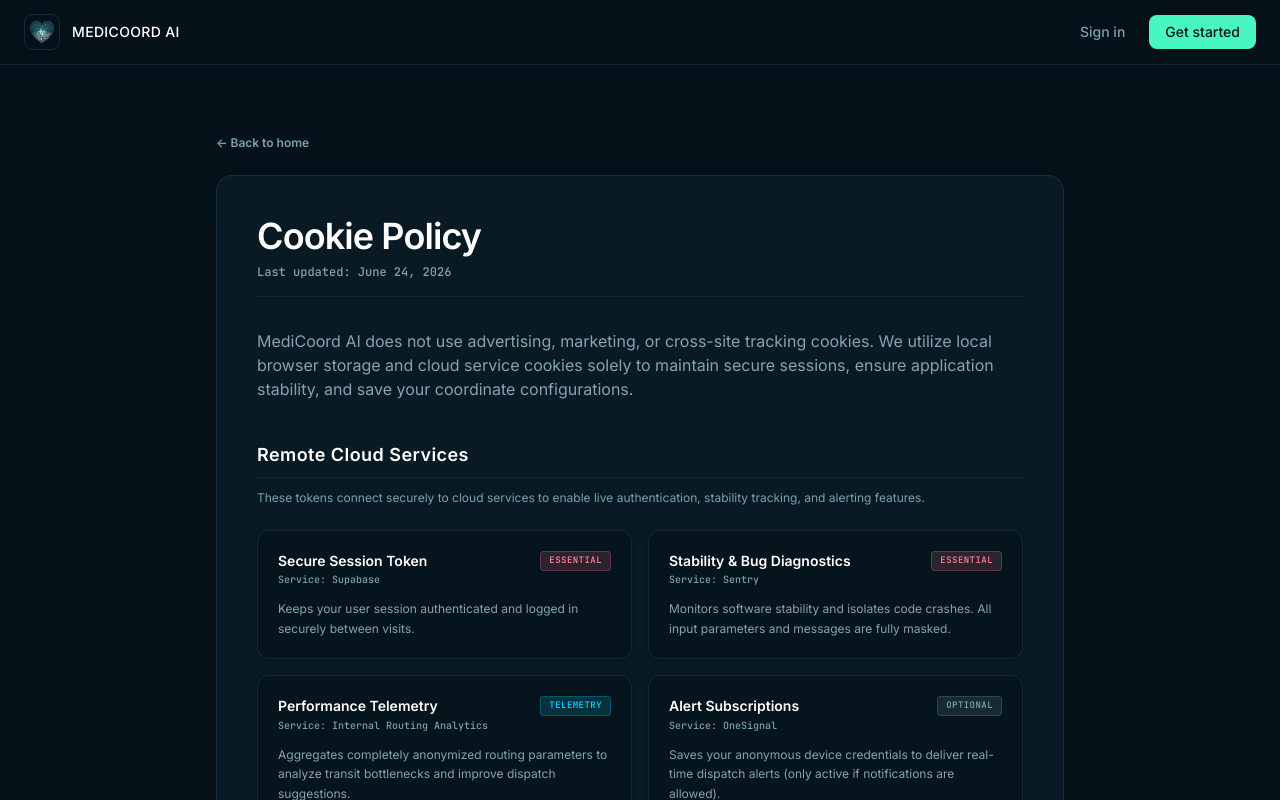
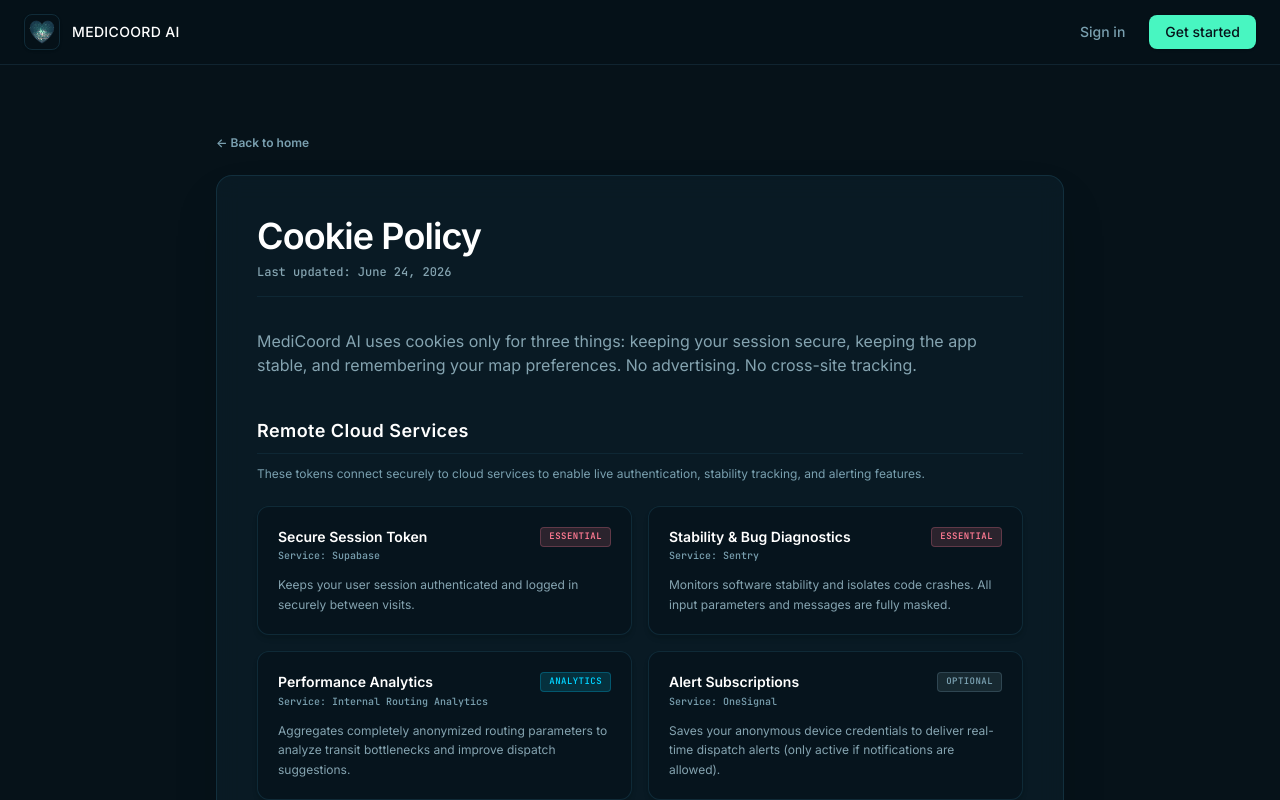
Before and after one commit to Maester-Khris/ai-healthtech-coordinator, a React (Vite) app in the folder webapp/: page /cookies in a window 1280 px wide. Shown: the top 800 px of the page. Built offline with nearby package versions, Linux system fonts and the light colour scheme; no server answers.

Commit message:
copy(legal): patient-first copy for privacy, cookies, and data disclosure pages

```diff
--- a/webapp/src/pages/CookiesPage.tsx
+++ b/webapp/src/pages/CookiesPage.tsx
@@ -17,9 +17,9 @@ export default function CookiesPage() {
       desc: 'Monitors software stability and isolates code crashes. All input parameters and messages are fully masked.'
     },
     {
-      name: 'Performance Telemetry',
+      name: 'Performance Analytics',
       service: 'Internal Routing Analytics',
-      badge: 'Telemetry',
+      badge: 'Analytics',
       badgeClass: 'bg-[#00D2FF]/15 text-[#00D2FF] border-[#00D2FF]/25',
       desc: 'Aggregates completely anonymized routing parameters to analyze transit bottlenecks and improve dispatch suggestions.'
     },
@@ -56,9 +56,8 @@ export default function CookiesPage() {
   return (
     <LegalPageLayout title="Cookie Policy" lastUpdated="June 24, 2026">
       <p className="text-sm md:text-body-md text-[#85A4B1] leading-relaxed">
-        MediCoord AI does not use advertising, marketing, or cross-site tracking cookies.
-        We utilize local browser storage and cloud service cookies solely to maintain secure sessions,
-        ensure application stability, and save your coordinate configurations.
+        MediCoord AI uses cookies only for three things: keeping your session secure, keeping the app
+        stable, and remembering your map preferences. No advertising. No cross-site tracking.
       </p>
 
       <h2 className="text-white text-lg font-bold mt-10 mb-4 border-b border-[#1C4659]/30 pb-2">
--- a/webapp/src/pages/DataDisclosurePage.tsx
+++ b/webapp/src/pages/DataDisclosurePage.tsx
@@ -5,36 +5,42 @@ export default function DataDisclosurePage() {
   const disclosureItems = [
     {
       data: 'Email address',
+      badge: 'Account',
       why: 'Used for account creation, secure authentication, and profile identification.',
       stored: 'Supabase secure cloud database.',
       shared: 'Shared only with Supabase authentication servers.'
     },
     {
       data: 'Symptom descriptions & Triage history',
+      badge: 'Sensitive',
       why: 'Used to run symptom analysis, map patient speech to clinical protocols, and save consultation logs.',
       stored: 'Supabase secure cloud database.',
       shared: 'Transmitted securely to the clinical AI language model provider; never used for model training.'
     },
     {
       data: 'Device coordinates & GPS position',
+      badge: 'In-session only',
       why: 'Used solely to find nearest emergency rooms and calculate live transit times.',
       stored: 'Not stored. Used in-memory during active requests and discarded.',
       shared: 'Sent to the OSRM/Geoapify routing services to calculate travel time ETAs.'
     },
     {
       data: 'Emergency contact metadata',
+      badge: 'Optional',
       why: 'Used only if you manually request the app to generate a shared message link for family contacts.',
       stored: 'Supabase secure cloud database.',
       shared: 'Never shared with any third party; processed only by you in your browser session.'
     },
     {
       data: 'Application diagnostic logs',
+      badge: 'Operational',
       why: 'Used to capture front-end rendering exceptions, software crashes, and connection failures.',
       stored: 'Sentry diagnostics registry.',
       shared: 'Shared only with Sentry monitoring servers. Content inputs are masked.'
     },
     {
       data: 'Notification device token',
+      badge: 'Optional',
       why: 'Used to route real-time travel alerts and queue updates to your device.',
       stored: 'Supabase database & OneSignal registry.',
       shared: 'Registered only with OneSignal push dispatch servers.'
@@ -44,8 +50,8 @@ export default function DataDisclosurePage() {
   return (
     <LegalPageLayout title="Data Disclosure" lastUpdated="June 24, 2026">
       <p className="text-sm md:text-body-md text-[#85A4B1] leading-relaxed">
-        This page itemizes exactly what data MediCoord AI collects, where it is stored, and who it is shared with for absolute transparency.
-        For a comprehensive legal explanation of your rights, please read our <Link to="/privacy">Privacy Policy</Link>.
+        MediCoord AI is built on real Canadian public health data — no simulated locations, no synthetic wait times.
+        This page shows exactly what we collect, where it lives, and who can see it. For your legal rights, see our <Link to="/privacy">Privacy Policy</Link>.
       </p>
 
       {/* Prominent Canadian Sourcing Alert Card */}
@@ -83,7 +89,7 @@ export default function DataDisclosurePage() {
             <div className="flex items-center justify-between border-b border-[#1C4659]/30 pb-2.5">
               <span className="text-sm font-bold text-white leading-snug">{item.data}</span>
               <span className="text-[9px] font-mono text-[#00D2FF] bg-[#00D2FF]/10 px-2 py-0.5 rounded border border-[#00D2FF]/20 font-bold uppercase tracking-wider">
-                Active Category
+                {item.badge}
               </span>
             </div>
 
--- a/webapp/src/pages/PrivacyPage.tsx
+++ b/webapp/src/pages/PrivacyPage.tsx
@@ -4,9 +4,9 @@ export default function PrivacyPage() {
   return (
     <LegalPageLayout title="Privacy Policy" lastUpdated="June 24, 2026">
       <p>
-        MediCoord AI ("we", "us") helps you describe symptoms and find the
-        right nearby healthcare facility. This policy explains what
-        information we collect, why, and how it's handled.
+        Your health information is yours. This policy explains exactly what
+        MediCoord AI collects when you use the app, why we need it, and how
+        it's protected — in plain language.
       </p>
 
       <h2>Information we collect</h2>
@@ -57,10 +57,10 @@ export default function PrivacyPage() {
         <li>To request access to or deletion of your data, contact us using the details below.</li>
       </ul>
 
-      <h2>Children's privacy</h2>
+      <h2>Who this is for</h2>
       <p>
-        MediCoord AI is not directed at children under 16, and we do not
-        knowingly collect information from them.
+        MediCoord AI is designed for adults 16 and over. We do not knowingly
+        collect information from anyone under 16.
       </p>
 
       <h2>Changes to this policy</h2>
```
